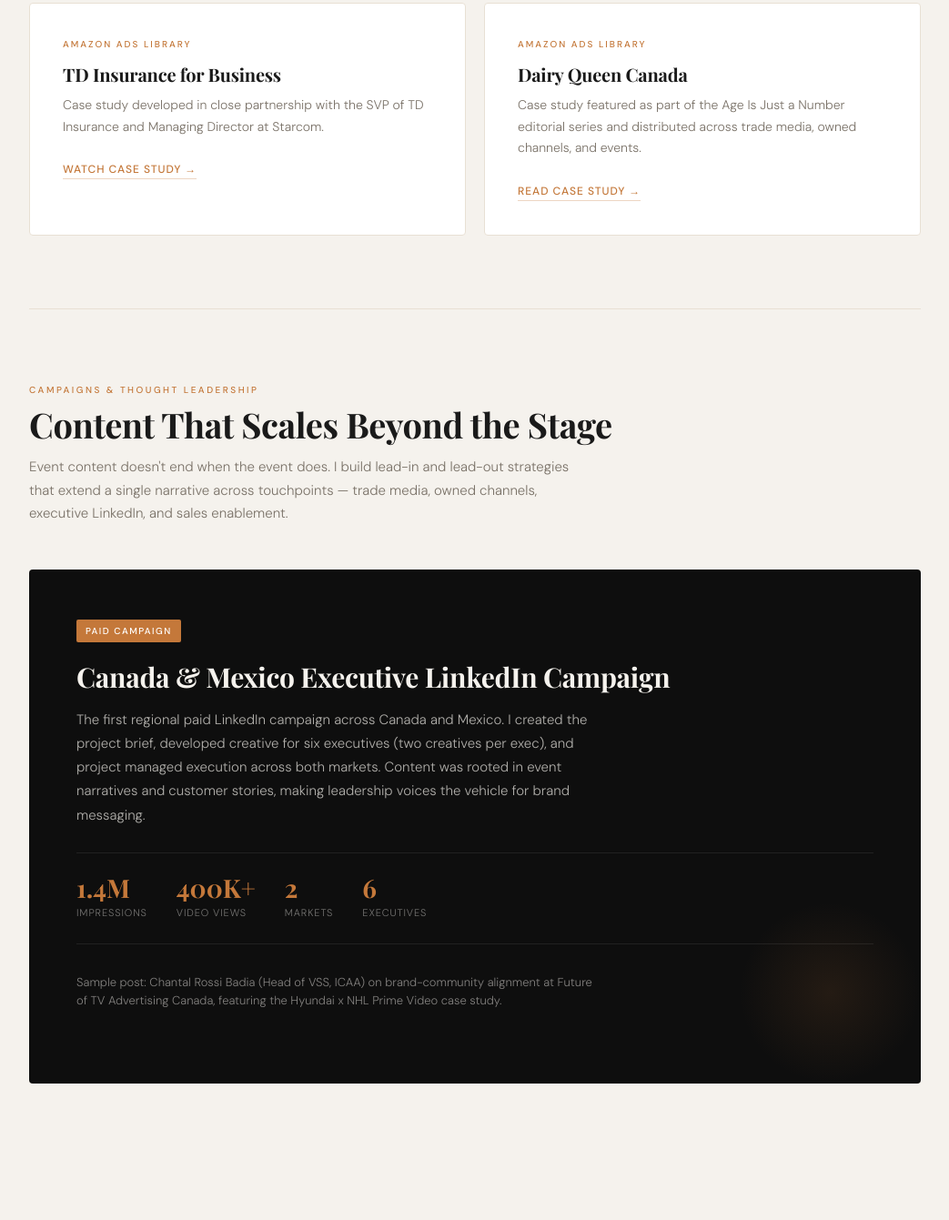
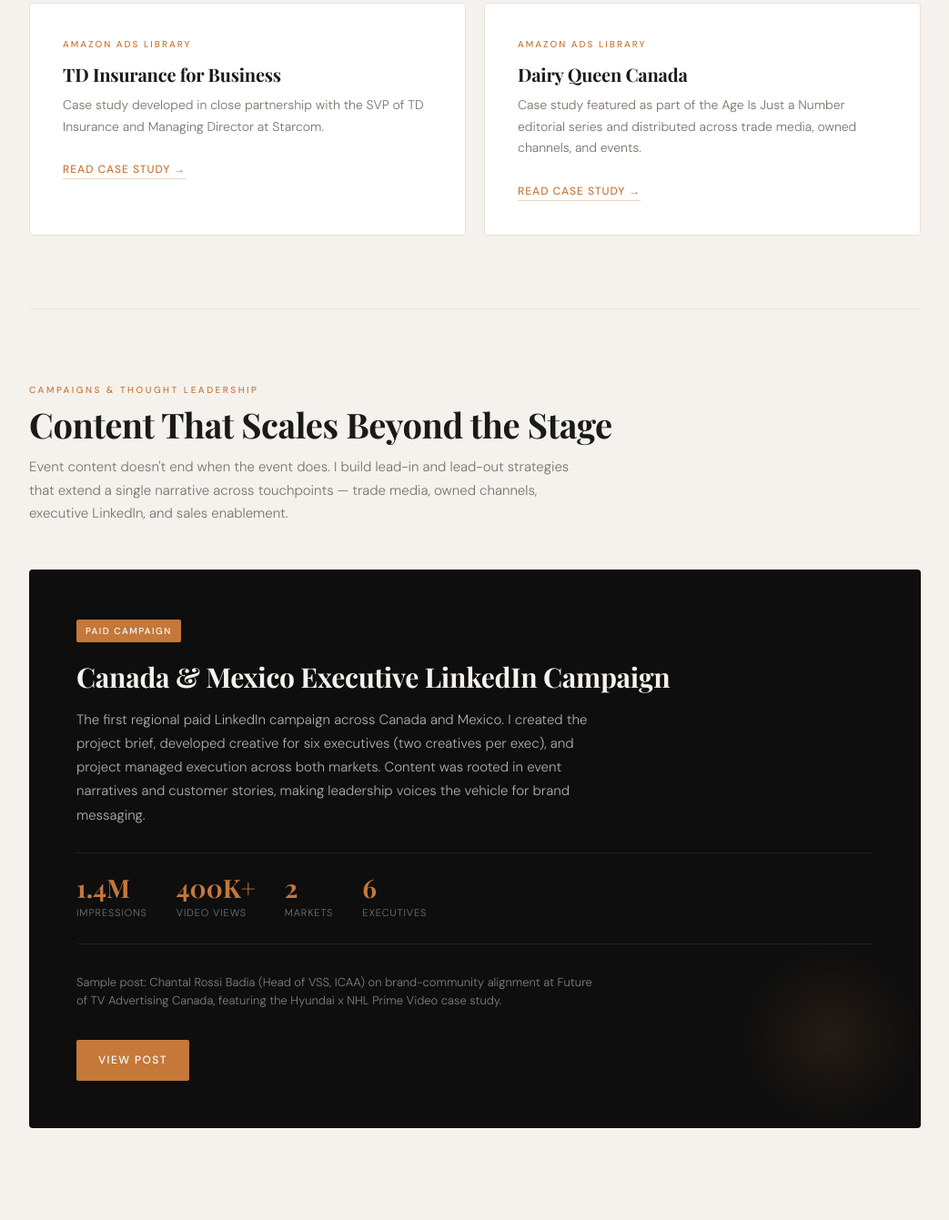
Before and after one commit to samuncube/portfolio, a plain HTML site: page index.html in a window 1280 px wide. Shown: the part 4039-5380 px from the top of the page at 91% size, without its empty margins (118-1161 px from the left). Drawn offline with nearby package versions, Linux system fonts and the light colour scheme; a web font is replaced by a local one.

Commit message:
Update index.html

```diff
--- a/index.html
+++ b/index.html
@@ -660,7 +660,7 @@
         <div class="card-label">Amazon Ads Library</div>
         <h3>TD Insurance for Business</h3>
         <p>Case study developed in close partnership with the SVP of TD Insurance and Managing Director at Starcom.</p>
-        <a href="https://advertising.amazon.com/library/case-studies/td-insurance-for-business" target="_blank">Watch Case Study →</a>
+        <a href="https://advertising.amazon.com/library/case-studies/td-insurance-for-business" target="_blank">Read Case Study →</a>
       </div>
       <div class="card">
         <div class="card-label">Amazon Ads Library</div>
@@ -704,6 +704,7 @@
       </div>
 
       <p style="font-size:13px; color:rgba(245,242,237,0.5); line-height:1.6;">Sample post: Chantal Rossi Badia (Head of VSS, ICAA) on brand-community alignment at Future of TV Advertising Canada, featuring the Hyundai x NHL Prime Video case study.</p>
+            <a href="https://www.linkedin.com/posts/chantal-rossi-badia-8a82842_its-been-a-busy-week-at-amazon-ads-i-spent-activity-7371984143095808000-Y9Qi" target="_blank" class="btn">View Post</a>
     </div>
 
   </section>
```
